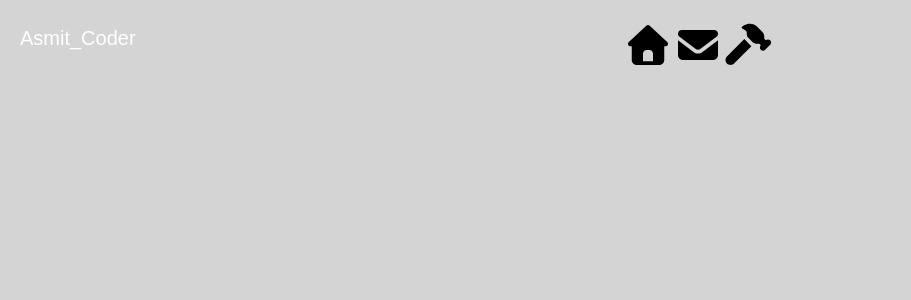
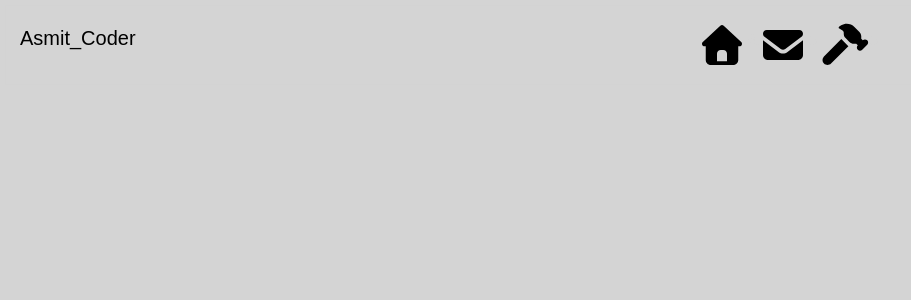
Before and after one commit to asmitbiswas/Port_Folio, a Next.js app in the folder app/: page / in a window 1280 px wide. Shown: the top 300 px of the page, without its empty margins (0-911 px from the left). Built offline with nearby package versions, Linux system fonts and the light colour scheme.

Commit message:
Fix: NavBar

```diff
--- a/app/app/component/navbar.tsx
+++ b/app/app/component/navbar.tsx
@@ -11,48 +11,59 @@ export default function NavBar(){
             // maxWidth:"200rem",
             // minHeight:"100px",
             padding:"14px",
-            gap:"none"
+            color:"black"
         }}
         >
             <h1>Asmit_Coder</h1>
             <div
             style={{
                 display:"flex",
-                maxWidth:"2000px",
-                margin:"0 auto"
+                maxWidth:"1px",
+                margin:"0 auto",
+                // lineHeight:"1.8"
             }}
             >
+
                     <img
             style={{
                 width:"50px",
                 height:"50px",
                 // display:"flex",
                 // justifyItems:"center",
-                maxWidth:"900px",
-                margin:"0 auto"
+                maxWidth:"2000px",
+                margin:"0 auto",
             }}
             src="home-icon.svg" alt="" />
+              <p style={{
+                    color:"rgb(212 212 212 )"
+                }}>a</p>
             <img
               style={{
                 width:"50px",
                 height:"50px",
                 // display:"flex",
                 // justifyItems:"center",
-                maxWidth:"900px",
+                maxWidth:"2000px",
                 margin:"0 auto"
             }}
             src="envelop.svg" alt="" />
-
+                  <p style={{
+                    color:"rgb(212 212 212 )"
+                }}>a</p>
             <img
                style={{
                 width:"50px",
                 height:"50px",
                 // display:"flex",
                 // justifyItems:"center",
-                maxWidth:"900px",
+                maxWidth:"2000px",
                 margin:"0 auto"
             }}
             src="hammer.svg" alt="" />
+              <p style={{
+                    color:"rgb(212 212 212 )"
+                }}>a</p>
+
             </div>
 
         </div>
```
